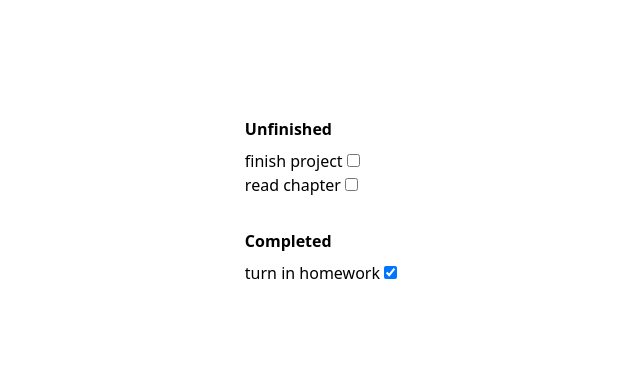
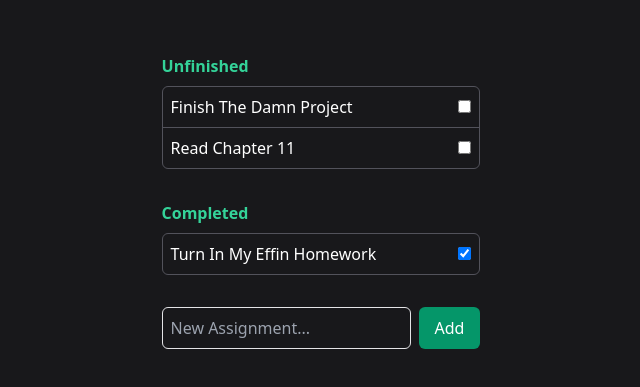
Before and after one commit to devinegger/vue-todo, a plain HTML site: page index.html in a window 1280 px wide. Shown: the part 199-586 px from the top of the page, without its empty margins (319-959 px from the left). Drawn offline with nearby package versions, Linux system fonts and the light colour scheme.

Commit message:
refactored into components

```diff
--- a/index.html
+++ b/index.html
@@ -9,7 +9,7 @@
     <style>
     </style>
 </head>
-<body class="h-full grid place-items-center">
+<body class="h-full grid place-items-center bg-zinc-900 text-white">
 
     <div id="app">
     </div>
--- a/js/components/Assignment.js
+++ b/js/components/Assignment.js
@@ -1,9 +1,9 @@
 export default {
     template: `
         <li>
-            <label for="input{{assignment.id}}">
+            <label class="p-2 flex justify-between items-center" for="input{{assignment.id}}">
                 {{ assignment.name}}
-                <input id="{{input{{assignment.id}}}}" type="checkbox"
+                <input class="ml-20" id="{{input{{assignment.id}}}}" type="checkbox"
                     v-model="assignment.complete">
             </label>
         </li>
--- /dev/null
+++ b/js/components/AssignmentCreate.js
@@ -0,0 +1,21 @@
+export default {
+    template: `
+        <form @submit.prevent="add">
+            <div class="flex justify-between text-white">
+                <input placeholder="New Assignment..." class="p-2 border border-zinc-200 bg-zinc-900 rounded-md w-full" v-model="newAssignment" />
+                <button type="submit" class="bg-emerald-600 px-4 py-2 ml-2 rounded-md">Add</button>
+            </div>
+        </form>
+        `,
+    data() {
+        return {
+            newAssignment: ''
+        }
+    },
+    methods: {
+        add() {
+            this.$emit('add', this.newAssignment);
+            this.newAssignment = '';
+        }
+    }
+}
--- a/js/components/AssignmentList.js
+++ b/js/components/AssignmentList.js
@@ -4,11 +4,11 @@ export default {
     components: { Assignment },
     template: `
         <section v-show="assignments.length">
-            <h2 class="font-bold mb-2">{{ title }}</h2>
-            <ul>
+            <h2 class="font-bold mb-2 text-emerald-400">{{ title }}</h2>
+            <ul class="border border-zinc-600 divide-y divide-zinc-600 rounded-md">
                 <assignment v-for="assignment in assignments"
                 :key="assignment.id"
-                :assignment="assignment">
+                :assignment="assignment"></assignment>
             </ul>
         </section>
     `,
--- a/js/components/Assignments.js
+++ b/js/components/Assignments.js
@@ -1,19 +1,21 @@
 import AssignmentList from "./AssignmentList.js";
+import AssignmentCreate from "./AssignmentCreate.js";
 
 export default {
-    components: { AssignmentList },
+    components: { AssignmentList, AssignmentCreate },
     template: `
         <section class="space-y-8">
             <assignment-list :assignments="filters.unfinished" title="Unfinished"></assignment-list>
             <assignment-list :assignments="filters.completed" title="Completed"></assignment-list>
+            <assignment-create @add="add"></assignment-create>
         </section>
     `,
     data() {
         return {
             assignments: [
-                {id: 1, name: "finish project", complete: false},
-                {id: 2, name: "read chapter", complete: false},
-                {id: 3, name: "turn in homework", complete: true},
+                {id: 1, name: "Finish The Damn Project", complete: false},
+                {id: 2, name: "Read Chapter 11", complete: false},
+                {id: 3, name: "Turn In My Effin Homework", complete: true},
             ]
         }
     },
@@ -24,5 +26,14 @@ export default {
                 completed: this.assignments.filter(assignment => assignment.complete)
             };
         }
+    },
+    methods: {
+        add(name) {
+            this.assignments.push({
+                id:this.assignments.length+1,
+                name: name,
+                complete: false
+            });
+        }
     }
 }
```
